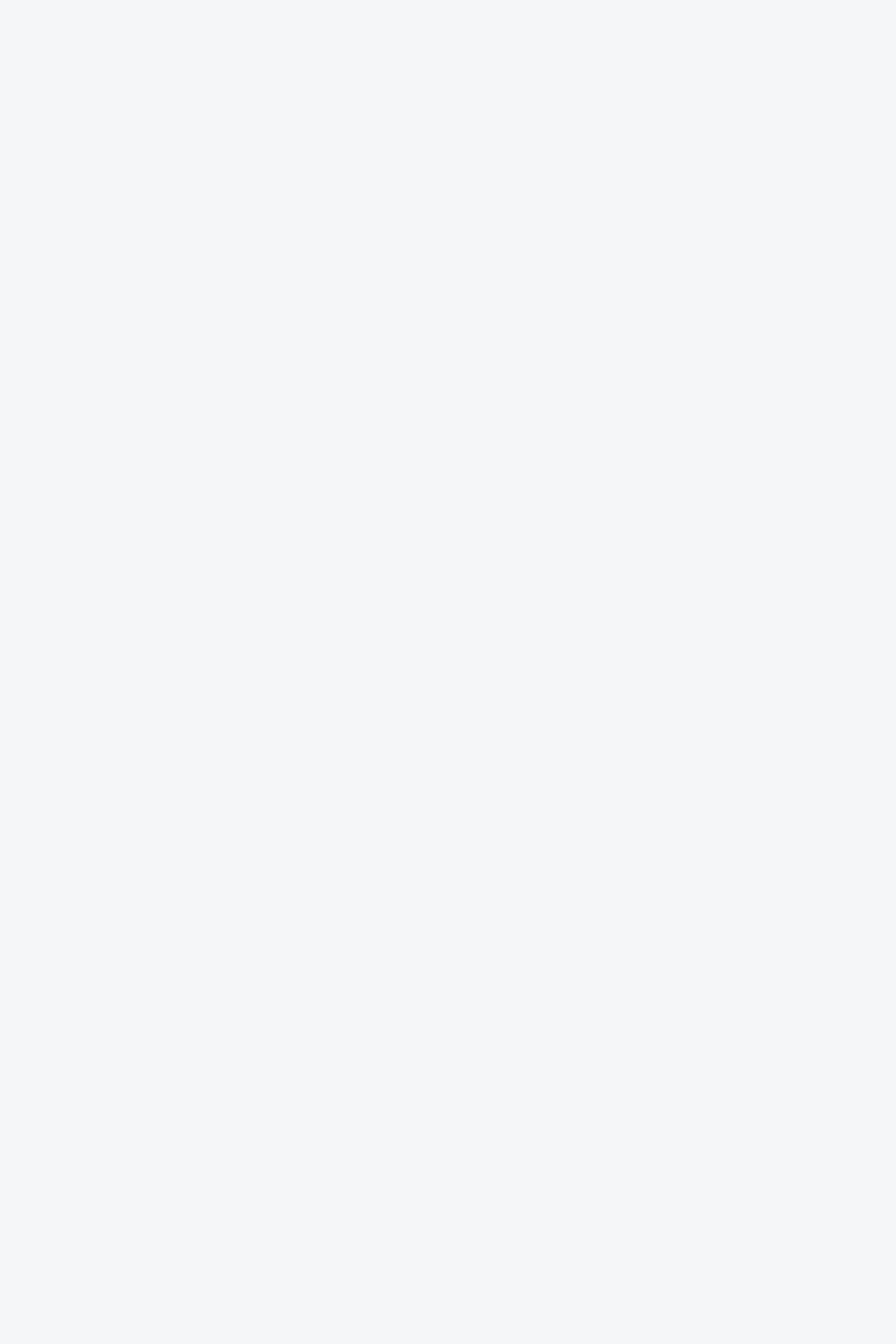
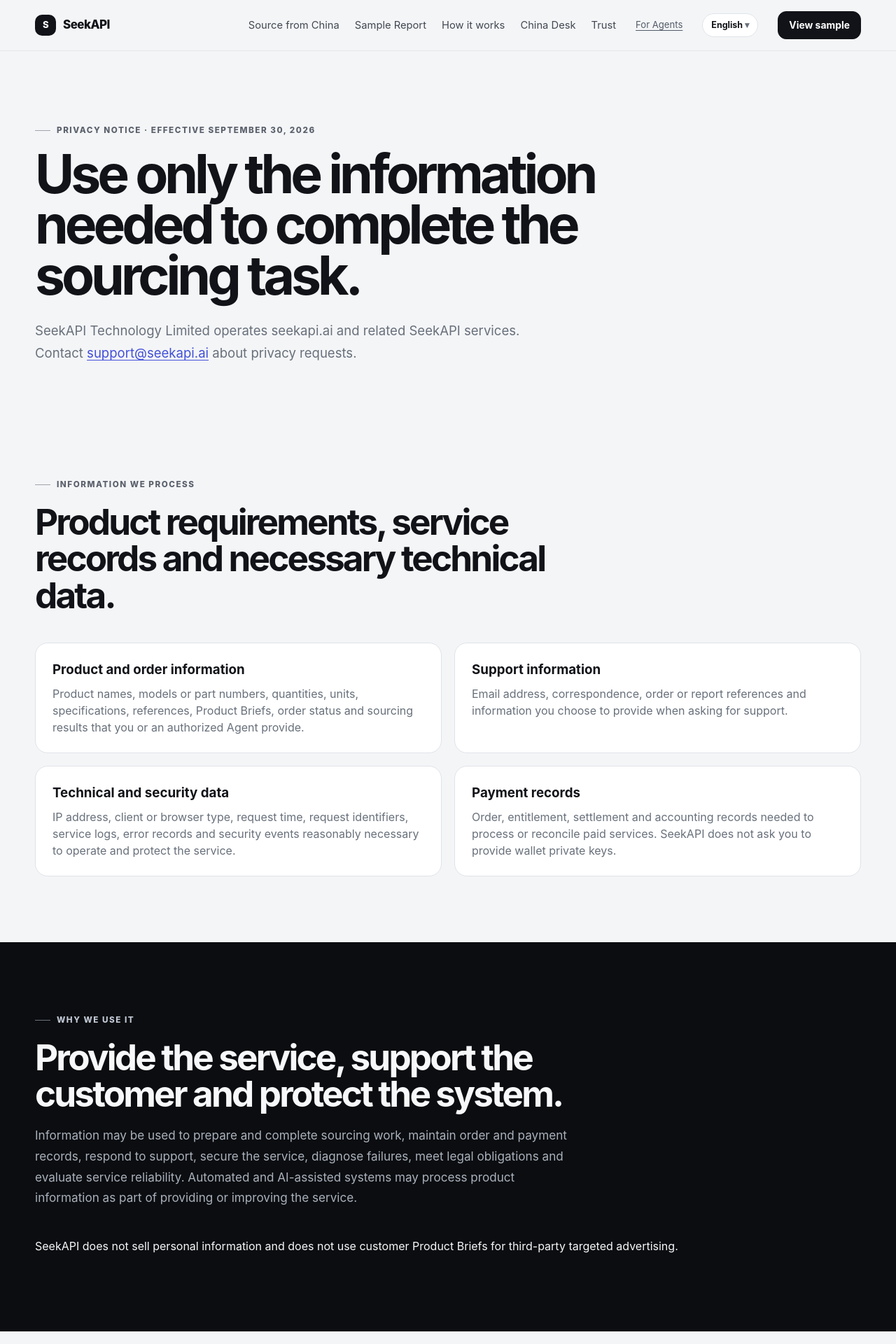
Before and after one commit to kiddhu/seekapi-public, a Next.js app: page /privacy in a window 1280 px wide. Before the commit this address had no page. Shown: the top 1920 px of the page at 70% size. Before the commit the page ends 800 px from the top, so only its background shows below. Built offline with nearby package versions, Linux system fonts and the light colour scheme.

Commit message:
Add publisher-approved privacy notice

```diff
--- /dev/null
+++ b/app/(english)/privacy/page.tsx
@@ -0,0 +1,18 @@
+import { Eyebrow, PageShell, SectionTitle } from '@/components/site';
+import { pageMetadata } from '@/lib/site';
+
+export const metadata = pageMetadata(
+  'Privacy Notice | SeekAPI',
+  'How SeekAPI Technology Limited handles product requirements, support correspondence, technical logs and transaction information.',
+  '/privacy',
+);
+
+export default function Page() { return <PageShell>
+  <section className="page-hero"><div className="container"><Eyebrow>Privacy Notice · Effective September 30, 2026</Eyebrow><h1>Use only the information needed to complete the sourcing task.</h1><p>SeekAPI Technology Limited operates seekapi.ai and related SeekAPI services. Contact <a className="text-link" href="mailto:support@seekapi.ai">support@seekapi.ai</a> about privacy requests.</p></div></section>
+  <section className="section"><div className="container"><SectionTitle eyebrow="Information we process" title="Product requirements, service records and necessary technical data."/><div className="definition-grid"><div className="definition"><h3>Product and order information</h3><p>Product names, models or part numbers, quantities, units, specifications, references, Product Briefs, order status and sourcing results that you or an authorized Agent provide.</p></div><div className="definition"><h3>Support information</h3><p>Email address, correspondence, order or report references and information you choose to provide when asking for support.</p></div><div className="definition"><h3>Technical and security data</h3><p>IP address, client or browser type, request time, request identifiers, service logs, error records and security events reasonably necessary to operate and protect the service.</p></div><div className="definition"><h3>Payment records</h3><p>Order, entitlement, settlement and accounting records needed to process or reconcile paid services. SeekAPI does not ask you to provide wallet private keys.</p></div></div></div></section>
+  <section className="section section-dark"><div className="container"><SectionTitle eyebrow="Why we use it" title="Provide the service, support the customer and protect the system." body="Information may be used to prepare and complete sourcing work, maintain order and payment records, respond to support, secure the service, diagnose failures, meet legal obligations and evaluate service reliability. Automated and AI-assisted systems may process product information as part of providing or improving the service."/><p>SeekAPI does not sell personal information and does not use customer Product Briefs for third-party targeted advertising.</p></div></section>
+  <section className="section"><div className="container"><SectionTitle eyebrow="Service providers and transfers" title="Only as needed to operate the service." body="SeekAPI may use infrastructure, hosting, security, communications, payment, data and AI providers. Those providers may process information in Hong Kong or other jurisdictions where they operate. Access is limited to what is reasonably required for the relevant service. Information may also be disclosed where required by applicable law."/></div></section>
+  <section className="section section-dark"><div className="container"><SectionTitle eyebrow="Retention and security" title="Keep records only as long as reasonably necessary." body="Operational information is retained for the period reasonably necessary to provide the service, support customers, maintain security and resolve disputes. Transaction, tax, accounting and other business records are retained for the period required by applicable law. Aggregated or de-identified information may be retained longer when it no longer reasonably identifies a person."/><p>SeekAPI uses reasonable technical and organizational measures designed to protect information against unauthorized access, disclosure, alteration or loss. No Internet service can guarantee absolute security.</p></div></section>
+  <section className="section"><div className="container"><SectionTitle eyebrow="Your requests" title="Access, correction and deletion requests." body="Contact support@seekapi.ai to request access to, correction of or deletion of personal information associated with you, subject to identity verification, applicable law and legitimate retention requirements."/><p>Please do not submit passwords, wallet private keys, bearer payment proofs, unnecessary identity documents or unrelated sensitive personal information.</p></div></section>
+  <section className="section section-dark"><div className="container"><SectionTitle eyebrow="Operator" title="SeekAPI Technology Limited" body="Room P11, Flat 2C, 2/F, Hung To Ctr., 94–96 How Ming St., Kwun Tong, Kowloon, Hong Kong · support@seekapi.ai"/></div></section>
+</PageShell>; }
```
